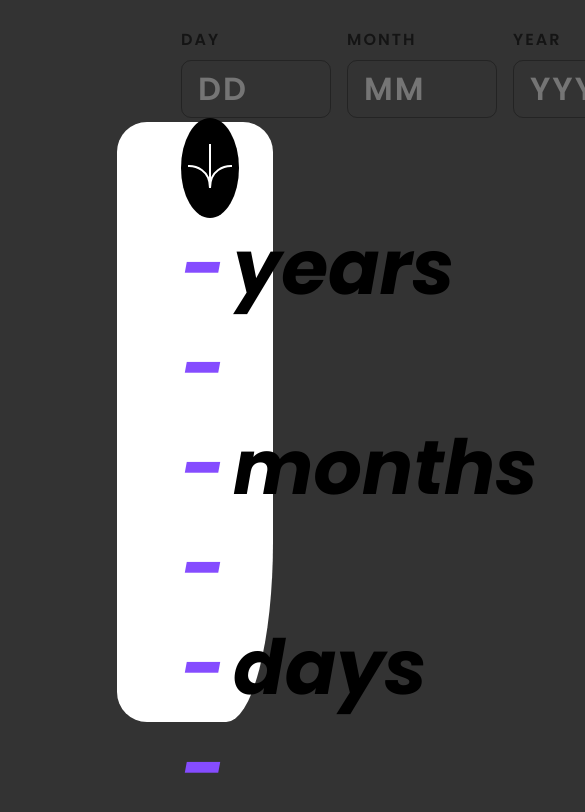
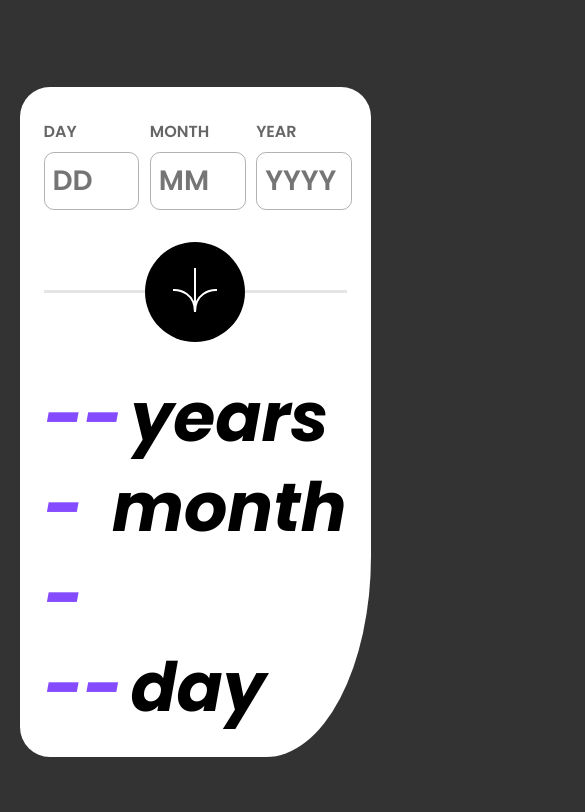
Before and after one commit to BartoszSiedlecki/Age-Calculator-App, a React (Vite) app: page / in a window 390 px wide. Shown: the top 812 px of the page, 585 px wide, since content can reach past the window. Built offline with nearby package versions, Linux system fonts and the light colour scheme; the HTML template or start-up script is replaced by a standard one.

Commit message:
add logic + style update

```diff
--- a/src/Answer.tsx
+++ b/src/Answer.tsx
@@ -1,18 +1,40 @@
-export function Answer(){
+import React from "react"
+
+export function Answer({ formData }){
+
+    const formDay = formData ? formData.get("day") : null
+    const formMonth = formData ? formData.get("month") : null
+    const formYear = formData ? formData.get("year") : null
+
+    const today = new Date()
+    let year = today.getFullYear() - formYear
+    let month = today.getMonth()+1 - formMonth
+    let day = today.getDate() - formDay
+
+    if(month < 0 || month === 0 && day < 0){
+      year--
+      month = 12 + month
+    }
+
+    if(day < 0){
+      month--
+      const lastMonthDay = new Date(today.getFullYear(), today.getMonth(), 0).getDate()
+      day = lastMonthDay + day
+    }
 
     return(
         <div className="calculator">
             <div className="answer">
-              <div className="number">--</div>
-              years
+              <div className="number"> { formYear !== null ? year : "--" } </div>
+              { year == 1 ? "year" : "years" }
             </div>
             <div className="answer">
-              <div className="number">--</div>
-              months
+              <div className="number"> { formMonth !== null ? month : "--" } </div>
+              { month == 1 ? "month" : "months" }
             </div>
             <div className="answer">
-              <div className="number">--</div>
-              days
+              <div className="number"> { formDay !== null ? day : "--" } </div>
+              { day == 1 ? "day" : "day" }
             </div>
         </div>
     )
--- a/src/App.tsx
+++ b/src/App.tsx
@@ -1,15 +1,20 @@
-import './style.scss'
+import React, { useState } from "react"
+import "./style.scss"
 import { Form } from "./Form"
 import { Answer } from "./Answer"
 
 function App() {
-  console.log(FormData)
+  const [formData, setFormData] = useState(null)
+
+  function updateFormData(newData){
+    setFormData(newData)
+  }
 
   return (
     <>
       <div className="container">
-        <Form />
-        <Answer />
+        <Form updateFormData={updateFormData}/>
+        <Answer formData={formData}/>
       </div>
     </>
   )
--- a/src/Form.tsx
+++ b/src/Form.tsx
@@ -1,15 +1,14 @@
-export function Form(){
+import { FormEvent } from "react"
+import "./style.scss"
 
-    function formData(e: Event){
-        e.preventDefault()
+export function Form({ updateFormData }){
 
-        const formData = new FormData(e.currentTarget)
+    function formData(e: FormEvent<HTMLFormElement>){
+      e.preventDefault()
 
-        const day = formData.get('day') as string
-        const month = formData.get('month') as string
-        const year = formData.get('year') as string
+      const formData = new FormData(e.currentTarget)
 
-        return formData
+      updateFormData(formData)
     }
 
     return(
@@ -20,15 +19,25 @@ export function Form(){
           <div className="fields">
             <div className="field">
               <label htmlFor="day"> Day </label>
-              <input placeholder="DD" id="day" name="day"/>
+              <input type="number" id="day" name="day" required
+                placeholder="DD"
+                min={1} max={31}
+              />
             </div>
             <div className="field">
               <label htmlFor="month"> Month</label>
-              <input placeholder="MM" id="month" name="month"/>
+              <input type="number" id="month" name="month" required
+                placeholder="MM"
+                min={1} max={12}
+              />
             </div>
             <div className="field">
               <label htmlFor="year"> Year </label>
-              <input placeholder="YYYY" id="year" name="year"/>
+              <input type="number" id="year" name="year" required
+                placeholder="YYYY"
+                maxLength={4}
+                min={1850} max={2024}
+              />
             </div>
           </div>
           <div className="submit">
--- a/src/style.scss
+++ b/src/style.scss
@@ -5,7 +5,7 @@
 }
 
 body{
-    margin: 0;
+    margin: 0 auto;
     background: #333;
     display: flex;
     height: 100vh;
@@ -15,8 +15,7 @@ body{
 }
 
 .container{
-    height: 600px;
-    width: 40vw;
+    width: 700px;
     padding: 4rem;
     border-radius: 30px;
     border-bottom-right-radius: 30%;
@@ -109,3 +108,56 @@ body{
         color: hsl(259, 100%, 65%);
     }
 }
+
+input::-webkit-outer-spin-button,
+input::-webkit-inner-spin-button {
+  -webkit-appearance: none;
+  margin: 0;
+}
+
+@media only screen and (max-width: 800px) {
+    .container{
+        width: 90vw;
+        padding: 1.5rem;
+        padding-top: 2rem;
+    }
+
+    .fields{
+        width: 100%;
+        justify-content: center;
+    }
+
+    .field{
+        display: flex;
+        width: 100%;
+        letter-spacing: 0px;
+
+        input{
+            width: 95%;
+            color: black;
+            padding-left: .5rem;
+            font-size: 28px;
+        }
+    }
+
+    .submit{
+        padding-top: 5rem;
+        padding-bottom: 5rem;
+        width: 100%;
+
+        .line{
+            width: 100%;
+        }
+
+        .btn{
+            position: absolute;
+            left: 50%;
+            transform: translateX(-50%);
+        }
+    }
+
+    .answer{
+        font-size: 68px;
+        line-height: 90px;
+    }
+  }
```
